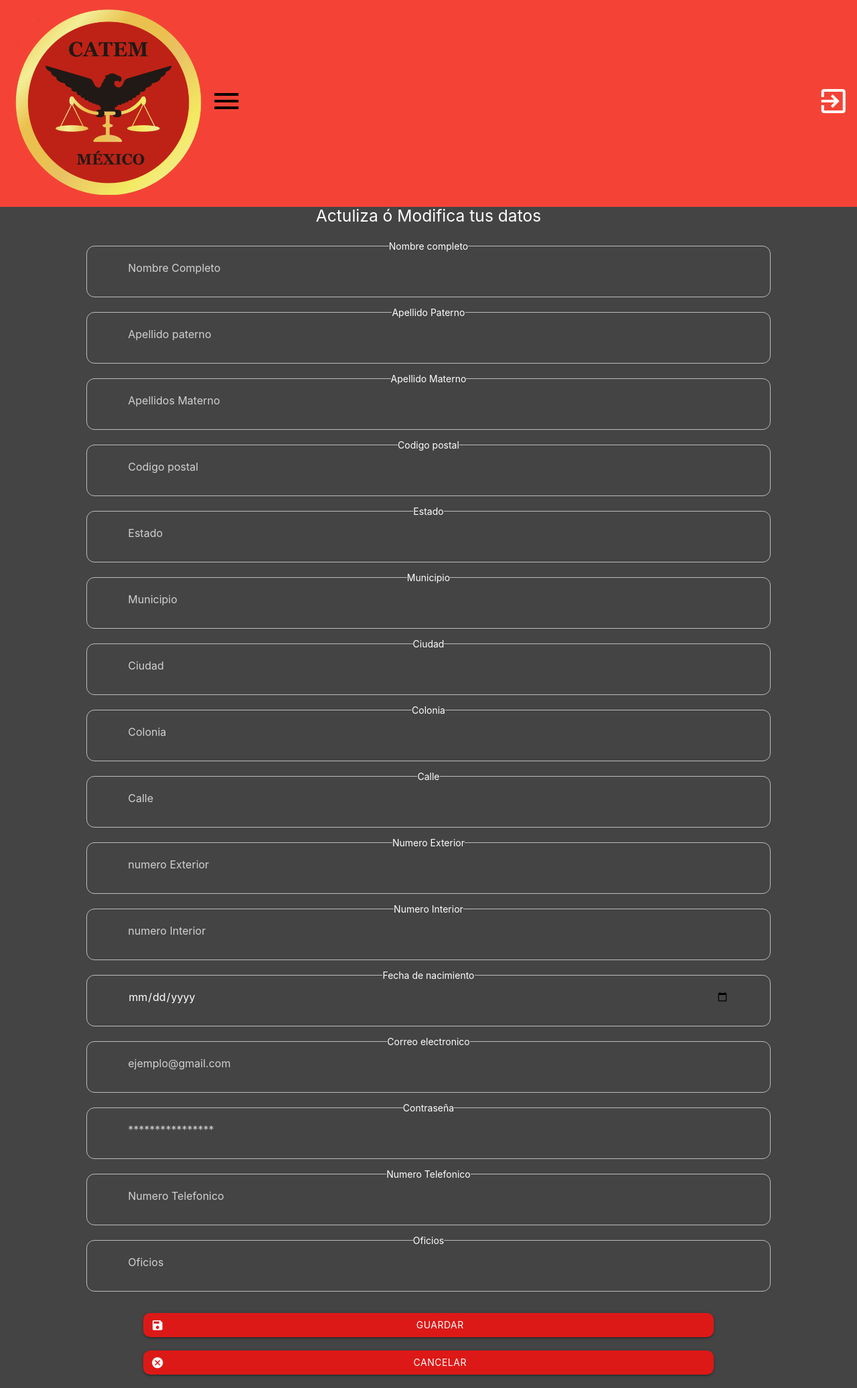
After one commit to ramirosuarez/trabajoCatem, a Node server app: page /updateServicio in a window 1280 px wide. The commit adds this page. Shown: the whole page at 67% size. Run offline with Node 20, Linux system fonts and the light colour scheme; some libraries are stand-ins or nearby versions.

Commit message:
Actualizacion de respaldo

```diff
--- a/routes/siteRoutes.js
+++ b/routes/siteRoutes.js
@@ -81,11 +81,17 @@ router.get('/socio',function (req ,res) {
  })
 })
 
-router.get('/update',function (req,res) {
-  res.render('form-uptate',{
+router.get('/updateCliente',function (req,res) {
+  res.render('formUptateCliente',{
+    name:"Actuliza ó Modifica tus datos"
   })
 })
 
+router.get('/updateServicio',function (req,res) {
+  res.render('formUptateServicio',{
+    name:"Actuliza ó Modifica tus datos"
+  })
+})
 
 router.get('/notificaciones',function (req,res){
   res.render('notificaciones',{
--- a/views/dashCliente.pug
+++ b/views/dashCliente.pug
@@ -1,4 +1,4 @@
-extends layouts/layout-dash.pug
+extends layouts/layout-dashCliente.pug
 block content
   h5.white-text.center.m-0 dash del cliente
 
--- a/views/dashPrestador.pug
+++ b/views/dashPrestador.pug
@@ -1,4 +1,4 @@
-extends layouts/layout-dash.pug
+extends layouts/layout-dashServicios.pug
 block content
   h5.white-text.center.p-0 dash de servicio
 
--- /dev/null
+++ b/views/formUptateServicio.pug
@@ -0,0 +1,109 @@
+extends layouts/layout-dashCliente.pug
+block content
+  .row
+      h5.white-text.center.m-0= name
+      .col.s10.offset-s1
+        form.col.s12(style='margin-top: 20px;' method='GET' action='homePrestador')
+          //- .row
+          //-   .col.s12
+          //-     .card(style='border-radius: 10px;background-color: #444444;')
+          //-       .card-content
+          //-         img(src='static/img/add_picture.png', style='width:80%', id='pv_categoriaImg')
+          //-         span.btn.btn-file
+          //-           i.material-icons.left cloud_upload
+          //-           |Subir
+          //-           input(type='file', name='categoriaImg', id='categoriaImg')
+
+          fieldset.col.s12.center.white-text(style='border: 1px solid #bdbdbd; border-radius: 12px; margin-bottom: 12px;')
+            legend Nombre completo
+            input.white-text(type='text' name='nombre' id='nombre' placeholder='Nombre Completo' style='border: none;margin-bottom: 20px;width: 90%;')
+
+          fieldset.col.s12.center.white-text(style='border: 1px solid #bdbdbd; border-radius: 12px;margin-bottom: 12px;')
+            legend Apellido Paterno
+            input.white-text(type='text' name='aPaterno' placeholder='Apellido paterno' style='border: none;margin-bottom: 20px;width: 90%;' id='aPaterno' )
+
+          fieldset.col.s12.center.white-text(style='border: 1px solid #bdbdbd; border-radius: 12px;margin-bottom: 12px;')
+            legend Apellido Materno
+            input.white-text(type='text' name='aMaterno' placeholder='Apellidos Materno' style='border: none;margin-bottom: 20px;width: 90%;' id='aMaterno' )
+
+          fieldset.col.s12.center.white-text(style='border: 1px solid #bdbdbd; border-radius: 12px; margin-bottom: 12px;')
+            legend Codigo postal
+            input.white-text(type='text' name='codigoPostal' placeholder='Codigo postal' style='border: none;margin-bottom: 20px;width: 90%;' id='codigoPostal' )
+
+          fieldset.col.s12.center.white-text(style='border: 1px solid #bdbdbd; border-radius: 12px;margin-bottom: 12px;')
+            legend Estado
+            input.white-text(type='text' name='estado' placeholder='Estado' style='border: none;margin-bottom: 20px;width: 90%;' id='estado' )
+
+          fieldset.col.s12.center.white-text(style='border: 1px solid #bdbdbd; border-radius: 12px;margin-bottom: 12px;')
+            legend Municipio
+            input.white-text(type='text' name='municipio' placeholder='Municipio' style='border: none;margin-bottom: 20px;width: 90%;' id='municipio' )
+
+          fieldset.col.s12.center.white-text(style='border: 1px solid #bdbdbd; border-radius: 12px; margin-bottom: 12px;')
+            legend Ciudad
+            input.white-text(type='text' name='' placeholder='Ciudad' style='border: none;margin-bottom: 20px;width: 90%;' id='' )
+
+          fieldset.col.s12.center.white-text(style='border: 1px solid #bdbdbd; border-radius: 12px;margin-bottom: 12px;')
+            legend Colonia
+            input.white-text(type='text' name='' placeholder='Colonia' style='border: none;margin-bottom: 20px;width: 90%;' id='' )
+
+          fieldset.col.s12.center.white-text(style='border: 1px solid #bdbdbd; border-radius: 12px;margin-bottom: 12px;')
+            legend Calle
+            input.white-text(type='text' name='' placeholder='Calle' style='border: none;margin-bottom: 20px;width: 90%;' id='' )
+
+          fieldset.col.s12.center.white-text(style='border: 1px solid #bdbdbd; border-radius: 12px; margin-bottom: 12px;')
+            legend Numero Exterior
+            input.white-text(type='text' name='' placeholder='numero Exterior' style='border: none;margin-bottom: 20px;width: 90%;' id='' )
+
+          fieldset.col.s12.center.white-text(style='border: 1px solid #bdbdbd; border-radius: 12px;margin-bottom: 12px;')
+            legend Numero Interior
+            input.white-text(type='text' name='' placeholder='numero Interior' style='border: none;margin-bottom: 20px;width: 90%;' id='' )
+
+          fieldset.col.s12.center.white-text(style='border: 1px solid #bdbdbd; border-radius: 12px;margin-bottom: 12px;')
+            legend Fecha de nacimiento
+            input.white-text(type="date" name='' style='border: none;margin-bottom: 20px;width: 90%;' id='' )
+
+          fieldset.col.s12.center.white-text(style='border: 1px solid #bdbdbd; border-radius: 12px;margin-bottom: 12px;')
+            legend Correo electronico
+            input.white-text(type='email' name='' placeholder='ejemplo@gmail.com' style='border: none;margin-bottom: 20px;width: 90%;' id='' )
+
+          fieldset.col.s12.center.white-text(style='border: 1px solid #bdbdbd; border-radius: 12px;margin-bottom: 12px;')
+            legend Contraseña
+            input.white-text(type='password' name='' placeholder='****************' style='border: none;margin-bottom: 20px;width: 90%;' id='' )
+
+          fieldset.col.s12.center.white-text(style='border: 1px solid #bdbdbd; border-radius: 12px;margin-bottom: 12px;')
+            legend Numero Telefonico
+            input.white-text(type='number' name='' placeholder='Numero Telefonico' style='border: none;margin-bottom: 20px;width: 90%;' id='' )
+
+          fieldset.col.s12.center.white-text(style='border: 1px solid #bdbdbd; border-radius: 12px;margin-bottom: 12px;')
+            legend Oficios
+            input.white-text(type='number' name='' placeholder='Oficios' style='border: none;margin-bottom: 20px;width: 90%;' id='' )
+
+          button.btn.col.s10.offset-s1(value='Ingresar' type='submit' style='border-radius: 10px; margin-top: 20px;background-color: #dd1917;')
+            i.material-icons.left save
+            |guardar
+          a.btn.col.s10.offset-s1(href="homePrestador" style='border-radius: 10px; background-color: #dd1917;margin-top: 20px;')
+            i.material-icons.left.large cancel
+            | Cancelar
+
+
+
+
+
+  //////////////////////////////////////////////////////////////////////////////////////////////////////////////////////////////////
+  script.
+    const categoriaImg = document.getElementById('categoriaImg')
+
+    categoriaImg.addEventListener('change', function (){
+      const file = this.files[0]
+      console.log(file)
+      if(file){
+        const reader = new FileReader();
+        reader.addEventListener('load', function(){
+          console.log(this)
+          pv_categoriaImg.setAttribute('src', this.result)
+        })
+        reader.readAsDataURL(file)
+      } else {
+        pv_categoriaImg.setAttribute('src', 'static/img/add_picture.png')
+      }
+    })
--- a/views/layouts/layout-dash.pug
+++ b/views/layouts/layout-dashCliente.pug
@@ -25,7 +25,7 @@ html
                   .col.s7
                     h5.center CATEM TEHUANTEPEC
                 .collection(style="border:none")
-                  a.collection-item(href='update' style='padding-top: 0 !important;')
+                  a.collection-item(href='updateCliente' style='padding-top: 0 !important;')
                     i.material-icons.left build
                     | Editar datos
                   a.collection-item(href='notificaciones') notificaciones
```
Also changed, not shown: views/form-uptate.pug (deleted, +0 -79 lines), views/formUptateCliente.pug (added, +105 -0 lines), views/layouts/layout-dashServicios.pug (added, +42 -0 lines), views/notificaciones.pug (+18 -2 lines).
